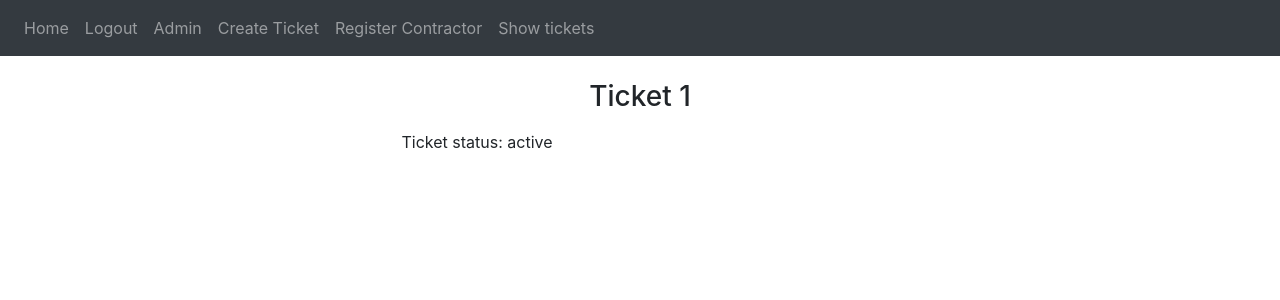
After one commit to gucio123/ZSTwP, a Flask app: page /show_tickets_status in a window 1280 px wide. The commit adds this page. Shown: the top 300 px of the page. Run offline with Flask 3, Linux system fonts and the light colour scheme; a user stored in the database is signed in; tables that the repository leaves empty hold one stand-in row (values such as "Sample post"); some libraries are stand-ins or nearby versions.

Commit message:
showing list of tickets for operator

```diff
--- a/website/__init__.py
+++ b/website/__init__.py
@@ -16,13 +16,13 @@ def create_app():
     from .auth import auth
     import website.create_ticket
     import website.register_contractor
-    import website.show_faults_status
+    import website.show_tickets_status
 
     app.register_blueprint(views, url_prefix='/')
     app.register_blueprint(auth, url_prefix='/auth')
     app.register_blueprint(create_ticket.bp)
     app.register_blueprint(register_contractor.bp)
-    app.register_blueprint(show_faults_status.bp)
+    app.register_blueprint(show_tickets_status.bp)
 
     with app.app_context():
         db.create_all()
--- a/website/models.py
+++ b/website/models.py
@@ -1,6 +1,7 @@
 from flask_login import UserMixin
 from . import db
 from sqlalchemy import Column, DateTime, Double, ForeignKey, Integer, String, Boolean
+from sqlalchemy.orm import relationship
 
 
 class User(db.Model, UserMixin):
@@ -52,6 +53,8 @@ class Ticket(db.Model):
     fault_id = Column(Integer, ForeignKey('fault.id'))
     reporter_id = Column(Integer, ForeignKey('user.id'))
 
+    status = relationship("TicketStatus", backref="tickets")
+
 
 class TicketStatus(db.Model):
     __tablename__ = 'ticket_status'
--- a/website/register_contractor.py
+++ b/website/register_contractor.py
@@ -1,6 +1,6 @@
 from flask import Blueprint, request, render_template, flash
 from flask_login import login_required
-from website.models import Contractor,User
+from website.models import Contractor
 from website import db
 
 bp = Blueprint('register-contractor', __name__)
--- /dev/null
+++ b/website/show_tickets_status.py
@@ -0,0 +1,13 @@
+from flask import Blueprint, render_template
+from flask_login import login_required, current_user
+from website.models import Ticket, TicketStatus
+
+bp = Blueprint('show_tickets_status', __name__)
+
+
+@bp.route('/show_tickets_status', methods=['GET'])
+@login_required
+def show_tickets_status():
+    tickets = Ticket.query.filter_by(reporter_id=current_user.id).all()
+    ticket_status = TicketStatus.query.all()
+    return render_template('show_tickets_status.html', tickets=tickets, ticket_status=ticket_status)
--- a/website/templates/base.html
+++ b/website/templates/base.html
@@ -89,7 +89,7 @@
                   <a class="nav-item nav-link" id="register_contractor" href="/register_contractor">Register Contractor</a>
                   {% endif %}
                   {% if current_user.isOperator == 1 %}
-                  <a class="nav-item nav-link" id="show_faults_status" href="/show_faults_status">Show faults</a>
+                  <a class="nav-item nav-link" id="show_tickets_status" href="/show_tickets_status">Show tickets</a>
                   {% endif %}
                 {% if not current_user.is_authenticated %}
                 <a class="nav-item nav-link" id="login" href="/auth/login">Login</a>
--- /dev/null
+++ b/website/templates/show_tickets_status.html
@@ -0,0 +1,14 @@
+{% extends "base.html" %}
+{% block title %}Ticket list:{% endblock %}
+
+{% block content %}
+  <div class="container justify-content-center align-items-center col-md-6">
+{% for ticket in tickets %}
+    <div class="col p-4">
+        <h3 class="mb-3 text-center">Ticket {{ticket.id}}</h3>
+        <label for="ticket_status">Ticket status: {{ ticket.status.status }}</label>
+        <br />
+    </div>
+{% endfor %}
+  </div>
+{% endblock %}
```
Also changed, not shown: website/show_faults_status.py (deleted, +0 -13 lines), website/templates/show_faults_status.html (deleted, +0 -7 lines).
